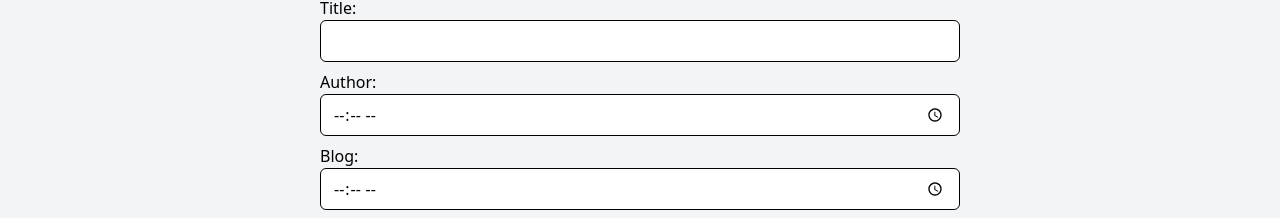
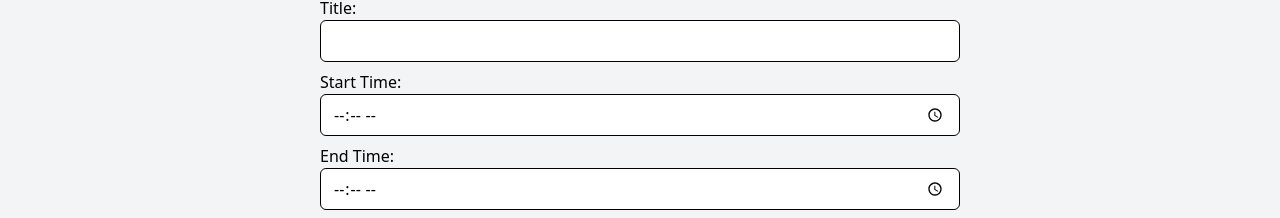
Before and after one commit to suprabathk/theRoutine, a React (Create React App) app in the folder frontend/: page /new/1 in a window 1280 px wide. Shown: the part 152-370 px from the top of the page. Built offline with nearby package versions, Linux system fonts and the light colour scheme.

Commit message:
Minor UI fixes

```diff
--- a/frontend/src/components/MeetingCard.js
+++ b/frontend/src/components/MeetingCard.js
@@ -3,7 +3,7 @@ import {
     format,
     parseISO
 } from 'date-fns'
-import { PencilAltIcon, TrashIcon } from "@heroicons/react/outline"
+import { PencilAltIcon, TrashIcon, ClockIcon } from "@heroicons/react/outline"
 import { useNavigate, Link } from "react-router-dom";
 
 
@@ -21,12 +21,10 @@ const MeetingCard = ({ meeting }) => {
     let endDateTime = parseISO(meeting.endTime)
 
     return (
-        <li className="flex items-center px-4 py-2 space-x-4 group rounded-xl focus-within:bg-gray-100 hover:bg-purple-100 justify-between">
+        <li className="flex items-center px-4 py-2 space-x-4 group rounded-xl focus-within:bg-gray-100 hover:bg-gray-200 justify-between">
             <div className="flex items-center space-x-4 group">
-                <img
-                    src={"https://images.unsplash.com/photo-1494790108377-be9c29b29330?ixlib=rb-1.2.1&ixid=eyJhcHBfaWQiOjEyMDd9&auto=format&fit=facearea&facepad=2&w=256&h=256&q=80"}
-                    alt=""
-                    className="flex-none w-10 h-10 rounded-full"
+                <ClockIcon
+                    className="flex-none w-6 h-6 "
                 />
                 <div className="flex-auto">
                     <p className="text-gray-900 font-semibold">{meeting.title}</p>
--- a/frontend/src/pages/NewAppointment.js
+++ b/frontend/src/pages/NewAppointment.js
@@ -82,9 +82,9 @@ const NewAppointment = () => {
             <form className="flex flex-col my-8" onSubmit={handleSubmit}>
                 <label htmlFor="title">Title: </label>
                 <input value={title} onChange={(e) => { setTitle(e.target.value) }} required type="text" id="title" className="border border-black hover:border-purple-500 focus:border-purple-500 w-full h-5 px-3 py-5 mb-2 hover:outline-none focus:outline-none focus:ring-purple-500 focus:ring-1 rounded-md text-black " />
-                <label htmlFor="startTime">Author: </label>
+                <label htmlFor="startTime">Start Time: </label>
                 <input value={startTime} onChange={(e) => { setStartTime(e.target.value) }} required type="time" id="startTime" className="border border-black hover:border-purple-500 focus:border-purple-500 w-full h-5 px-3 py-5 mb-2 hover:outline-none focus:outline-none focus:ring-purple-500 focus:ring-1 rounded-md text-black " />
-                <label htmlFor="endTime">Blog: </label>
+                <label htmlFor="endTime">End Time: </label>
                 <input value={endTime} onChange={(e) => { setEndTime(e.target.value) }} required type="time" id="endTime" className="border border-black hover:border-purple-500 focus:border-purple-500 w-full h-5 px-3 py-5 mb-2 hover:outline-none focus:outline-none focus:ring-purple-500 focus:ring-1 rounded-md text-black " />
                 {!isPending && !override && <button className=" text-purple-800 transition-all w-full border border-purple-400 hover:bg-purple-400 hover:text-white py-3 rounded-md mt-6">Add appointment</button>}
                 {override && <button onClick={handleOverride} className=" text-purple-800 transition-all w-full border border-purple-400 hover:bg-purple-400 hover:text-white py-3 rounded-md mt-6">Override appointment</button>}
```
